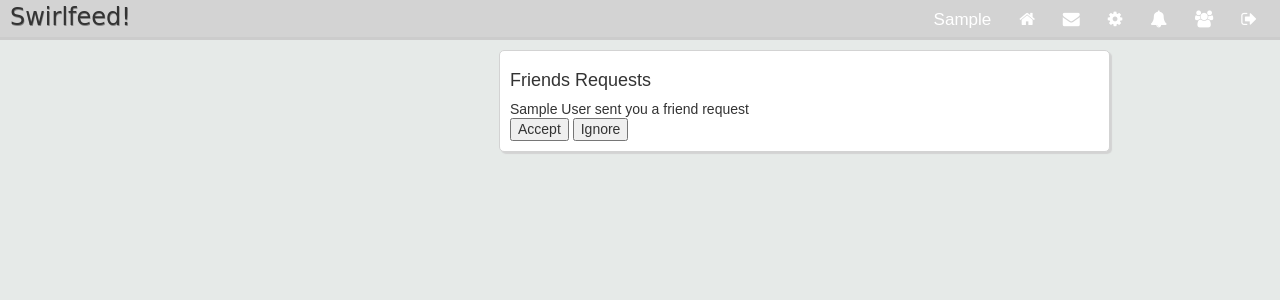
After one commit to sanddc318/feedTorrent, a PHP site: page /requests.php in a window 1280 px wide. The commit adds this page. Shown: the top 300 px of the page. Run offline with PHP 8.4, Linux system fonts and the light colour scheme; the visitor is signed in with stand-in values (Sample User, id 1); tables that the repository leaves empty or names only in its code hold one stand-in row (values such as "Sample post"); some libraries are stand-ins or nearby versions; some web fonts are replaced.

Commit message:
Can now add or ignore friends from client.

```diff
--- a/includes/classes/User.php
+++ b/includes/classes/User.php
@@ -64,6 +64,14 @@
       return $row["profile_pic"];
     }
 
+    public function getFriendsArray() {
+      $username = $this->user["username"];
+      $query = mysqli_query( $this->con, "SELECT friends_array FROM users
+                                          WHERE username = '$username'" );
+      $row = mysqli_fetch_array( $query );
+      return $row["friends_array"];
+    }
+
 
 
     // Friend stuff
--- a/includes/header.php
+++ b/includes/header.php
@@ -1,5 +1,7 @@
 <?php
   require("config/config.php");
+  include("includes/classes/User.php");
+  include("includes/classes/Post.php");
 
   if ( isset($_SESSION["username"]) ) {
     $loggedInUser = $_SESSION["username"];
@@ -42,7 +44,7 @@
       <a href="#" class="nav-link"><i class="fa fa-envelope" aria-hidden="true"></i></a>
       <a href="#" class="nav-link"><i class="fa fa-cog" aria-hidden="true"></i></a>
       <a href="#" class="nav-link"><i class="fa fa-bell" aria-hidden="true"></i></a>
-      <a href="#" class="nav-link"><i class="fa fa-users" aria-hidden="true"></i></a>
+      <a href="requests.php" class="nav-link"><i class="fa fa-users" aria-hidden="true"></i></a>
       <a href="includes/handlers/logout.php" class="nav-link">
         <i class="fa fa-sign-out" aria-hidden="true"></i>
       </a>
--- a/index.php
+++ b/index.php
@@ -1,7 +1,5 @@
 <?php
   include("includes/header.php");
-  include("includes/classes/User.php");
-  include("includes/classes/Post.php");
 
   if ( isset($_POST["post"]) ) {
     $post = new Post( $con, $loggedInUser );
--- a/profile.php
+++ b/profile.php
@@ -1,7 +1,5 @@
 <?php
   include("includes/header.php");
-  include("includes/classes/User.php");
-  include("includes/classes/Post.php");
 
   if ( isset($_GET["profile_username"]) ) {
     $username = $_GET["profile_username"];
--- /dev/null
+++ b/requests.php
@@ -0,0 +1,59 @@
+<?php include("includes/header.php"); ?>
+
+<div class="main-column column" id="main-column">
+  <h4>Friends Requests</h4>
+
+  <?php
+    $query = mysqli_query( $con, "SELECT * FROM friend_requests
+                                  WHERE user_to = '$loggedInUser'" );
+
+    if ( mysqli_num_rows($query) == 0 ) {
+      echo "No friend request at this time :/";
+    } else {
+
+      while ( $row = mysqli_fetch_array($query) ) {
+        $user_from = $row["user_from"];
+        $user_from_obj = new User( $con, $user_from );
+        echo $user_from_obj->getFirstAndLastName() . " sent you a friend request";
+
+        $user_from_friend_array = $user_from_obj->getFriendsArray();
+
+        // Accept request
+        if ( isset($_POST["accept_request" . $user_from]) ) {
+          $add_friend_query = mysqli_query( $con, "UPDATE users
+                                                   SET friends_array =
+                                                   CONCAT(friends_array, '$user_from,')
+                                                   WHERE username = '$loggedInUser'" );
+
+          $add_friend_query = mysqli_query( $con, "UPDATE users
+                                                   SET friends_array =
+                                                   CONCAT(friends_array, '$loggedInUser,')
+                                                   WHERE username = '$user_from'" );
+
+          $delete_query = mysqli_query( $con, "DELETE FROM friend_requests
+                                               WHERE user_to = '$loggedInUser'
+                                               AND user_from = '$user_from'" );
+          echo "You are now friends!";
+          header( "Location: requests.php" );
+        }
+
+        // Ignore request
+        if ( isset($_POST["ignore_request" . $user_from]) ) {
+          $delete_query = mysqli_query( $con, "DELETE FROM friend_requests
+                                               WHERE user_to = '$loggedInUser'
+                                               AND user_from = '$user_from'" );
+          echo "Request ignored";
+          header( "Location: requests.php" );
+        }
+  ?>
+
+    <form action="requests.php" method="POST">
+      <input id="accept-button" type="submit" name="accept_request<?php echo $user_from; ?>" value="Accept" >
+      <input id="ignore-button" type="submit" name="ignore_request<?php echo $user_from; ?>" value="Ignore" >
+    </form>
+
+  <?php
+      } // End while loop
+    } // End if block
+  ?>
+</div>
```
